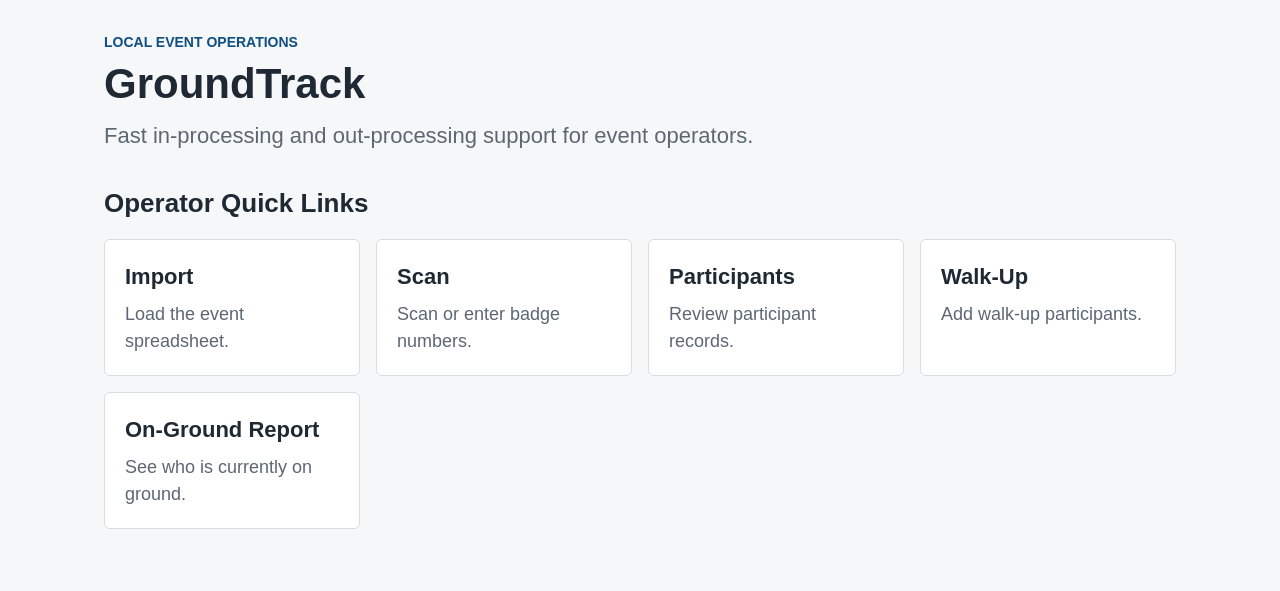
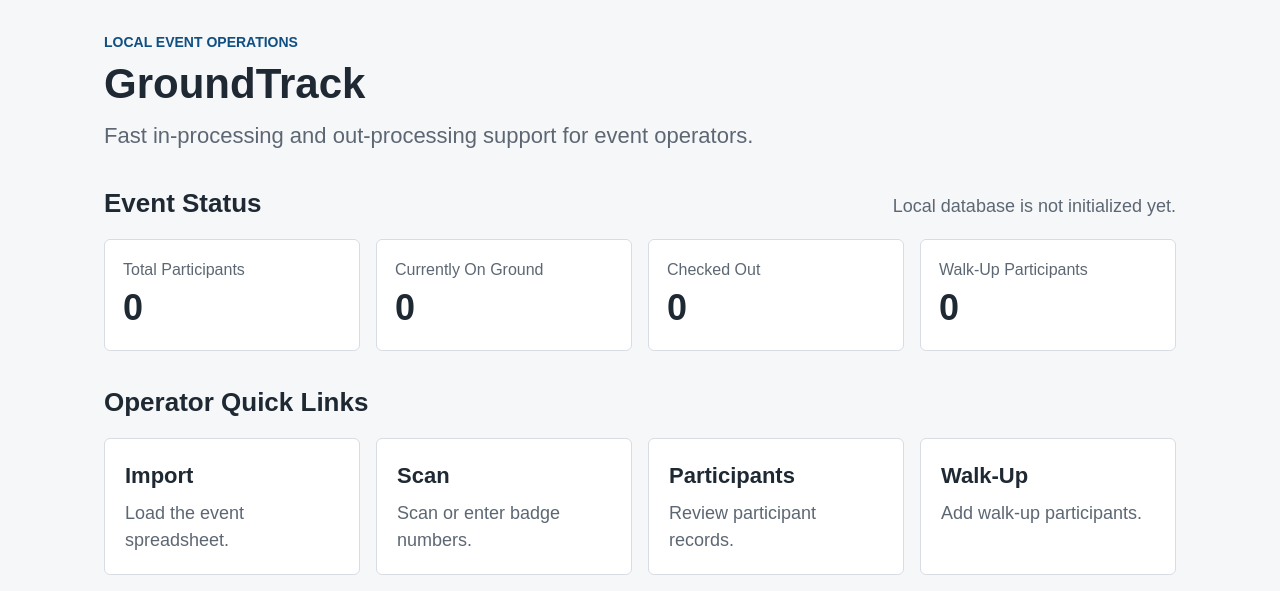
Before and after one commit to gacurl/GroundTrack, a Flask app: page / in a window 1280 px wide. Shown: the part 76-667 px from the top of the page. Before the commit the page ends 605 px from the top, so only its background shows below. Run offline with Flask 3, Linux system fonts and the light colour scheme.

Commit message:
Issue 1-2: Add SQLite schema and database helpers

```diff
--- a/app.py
+++ b/app.py
@@ -1,7 +1,12 @@
-from flask import Flask, render_template
+import os
+import sqlite3
+
+import click
+from flask import Flask, g, render_template
 
 
 app = Flask(__name__)
+app.config["DATABASE"] = os.path.join(app.instance_path, "groundtrack.sqlite")
 
 
 NAV_ITEMS = [
@@ -19,9 +24,100 @@ def inject_navigation():
     return {"nav_items": NAV_ITEMS}
 
 
+def get_db():
+    if "db" not in g:
+        g.db = sqlite3.connect(app.config["DATABASE"])
+        g.db.row_factory = sqlite3.Row
+        g.db.execute("PRAGMA foreign_keys = ON")
+    return g.db
+
+
+@app.teardown_appcontext
+def close_db(error=None):
+    db = g.pop("db", None)
+    if db is not None:
+        db.close()
+
+
+def init_db():
+    os.makedirs(app.instance_path, exist_ok=True)
+    db = get_db()
+
+    with app.open_resource("schema.sql") as schema_file:
+        db.executescript(schema_file.read().decode("utf-8"))
+
+
+@app.cli.command("init-db")
+def init_db_command():
+    init_db()
+    click.echo("Initialized the local GroundTrack database.")
+
+
+def database_exists():
+    return os.path.exists(app.config["DATABASE"])
+
+
+def get_dashboard_counts():
+    counts = {
+        "total_participants": 0,
+        "currently_on_ground": 0,
+        "checked_out": 0,
+        "walkup_participants": 0,
+    }
+
+    if not database_exists():
+        return counts, False
+
+    try:
+        row = get_db().execute(
+            """
+            SELECT
+                COUNT(*) AS total_participants,
+                SUM(
+                    CASE
+                        WHEN in_process_at IS NOT NULL
+                            AND in_process_at != ''
+                            AND (
+                                out_process_at IS NULL
+                                OR out_process_at = ''
+                                OR out_process_at < in_process_at
+                            )
+                        THEN 1 ELSE 0
+                    END
+                ) AS currently_on_ground,
+                SUM(
+                    CASE
+                        WHEN out_process_at IS NOT NULL
+                            AND out_process_at != ''
+                            AND (
+                                in_process_at IS NULL
+                                OR in_process_at = ''
+                                OR out_process_at >= in_process_at
+                            )
+                        THEN 1 ELSE 0
+                    END
+                ) AS checked_out,
+                SUM(CASE WHEN is_walkup = 1 THEN 1 ELSE 0 END) AS walkup_participants
+            FROM participants
+            """
+        ).fetchone()
+    except sqlite3.OperationalError:
+        return counts, False
+
+    for key in counts:
+        counts[key] = row[key] or 0
+
+    return counts, True
+
+
 @app.route("/")
 def dashboard():
-    return render_template("dashboard.html")
+    counts, database_ready = get_dashboard_counts()
+    return render_template(
+        "dashboard.html",
+        counts=counts,
+        database_ready=database_ready,
+    )
 
 
 @app.route("/import")
--- a/static/style.css
+++ b/static/style.css
@@ -110,6 +110,50 @@ h2 {
   max-width: 720px;
 }
 
+.dashboard-stats {
+  margin-bottom: 32px;
+}
+
+.section-heading {
+  align-items: baseline;
+  display: flex;
+  flex-wrap: wrap;
+  gap: 8px 16px;
+  justify-content: space-between;
+}
+
+.status-note {
+  color: var(--muted);
+  margin-bottom: 16px;
+}
+
+.stat-grid {
+  display: grid;
+  gap: 16px;
+  grid-template-columns: repeat(auto-fit, minmax(180px, 1fr));
+}
+
+.stat-card {
+  background: var(--panel);
+  border: 1px solid var(--border);
+  border-radius: 6px;
+  min-height: 112px;
+  padding: 18px;
+}
+
+.stat-card span {
+  color: var(--muted);
+  display: block;
+  font-size: 16px;
+  margin-bottom: 8px;
+}
+
+.stat-card strong {
+  display: block;
+  font-size: 36px;
+  line-height: 1;
+}
+
 .link-grid {
   display: grid;
   gap: 16px;
--- a/templates/dashboard.html
+++ b/templates/dashboard.html
@@ -7,6 +7,33 @@
     <p class="eyebrow">Local event operations</p>
     <h1>GroundTrack</h1>
     <p class="lead">Fast in-processing and out-processing support for event operators.</p>
+  </section>
+
+  <section class="dashboard-stats" aria-labelledby="dashboard-stats-heading">
+    <div class="section-heading">
+      <h2 id="dashboard-stats-heading">Event Status</h2>
+      {% if not database_ready %}
+        <p class="status-note">Local database is not initialized yet.</p>
+      {% endif %}
+    </div>
+    <div class="stat-grid">
+      <div class="stat-card">
+        <span>Total Participants</span>
+        <strong>{{ counts.total_participants }}</strong>
+      </div>
+      <div class="stat-card">
+        <span>Currently On Ground</span>
+        <strong>{{ counts.currently_on_ground }}</strong>
+      </div>
+      <div class="stat-card">
+        <span>Checked Out</span>
+        <strong>{{ counts.checked_out }}</strong>
+      </div>
+      <div class="stat-card">
+        <span>Walk-Up Participants</span>
+        <strong>{{ counts.walkup_participants }}</strong>
+      </div>
+    </div>
   </section>
 
   <section class="quick-links" aria-labelledby="quick-links-heading">
```
Also changed, not shown: schema.sql (added, +41 -0 lines).
